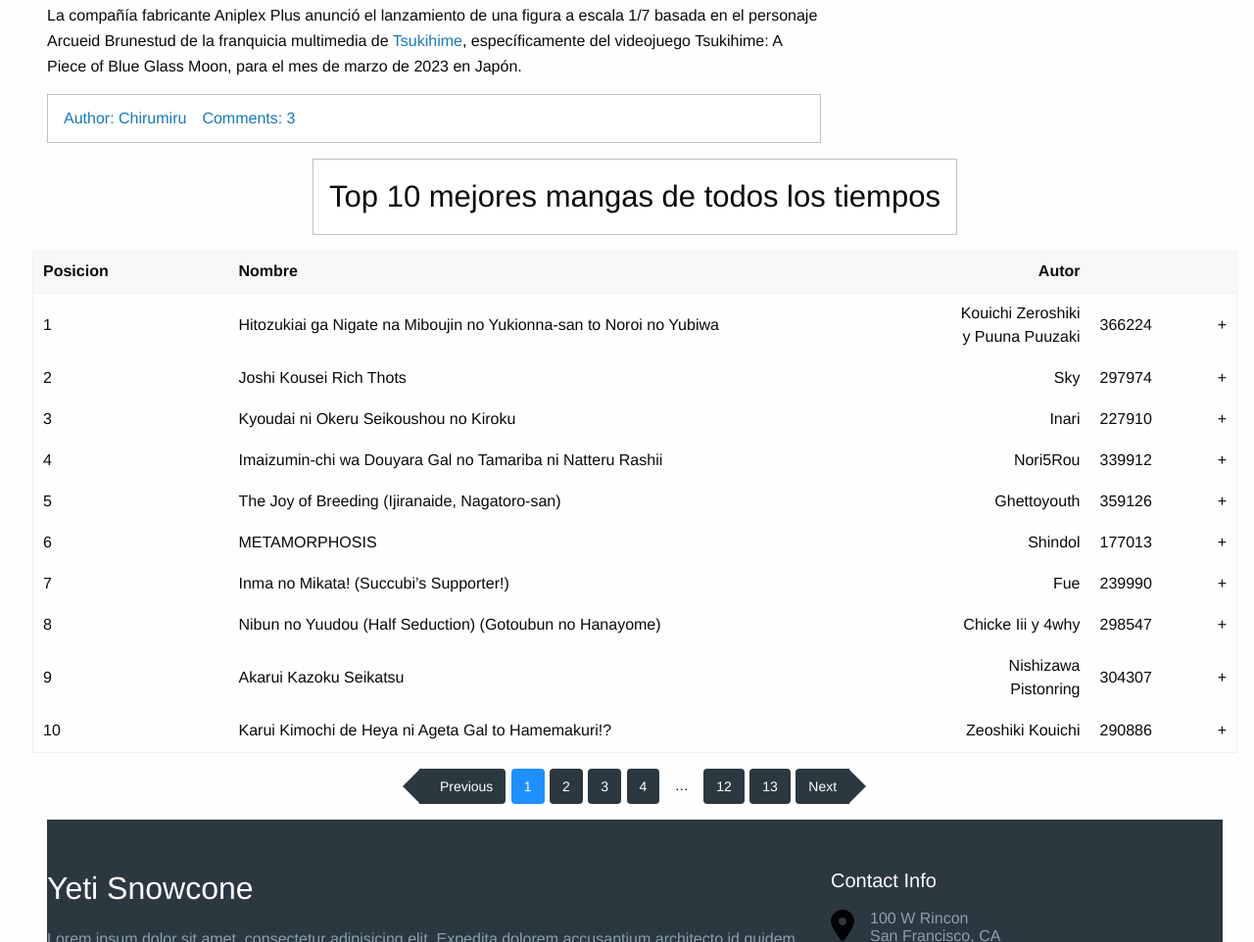
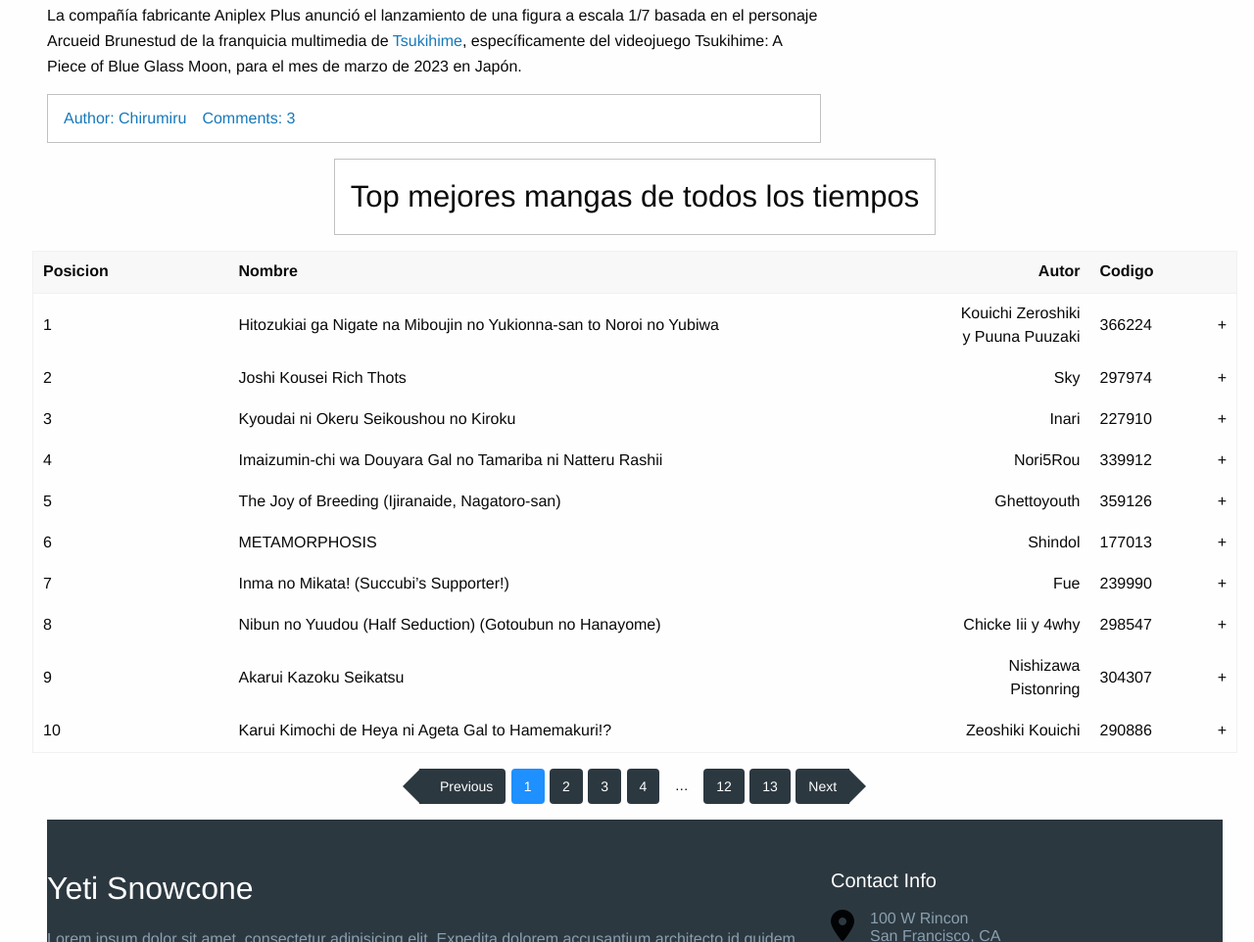
Before and after one commit to SamaAxl/Foundation, a plain HTML site: page index.html in a window 1280 px wide. Shown: the part 3617-4579 px from the top of the page at 98% size. Drawn offline with nearby package versions, Linux system fonts and the light colour scheme; a script that the page names is missing.

Commit message:
el diablo anda suelto

```diff
--- a/index.html
+++ b/index.html
@@ -323,14 +323,14 @@
   </ul>
 
 
-<h3 class="callout float-center">Top 10 mejores mangas de todos los tiempos</h3>
+<h3 class="callout float-center">Top mejores mangas de todos los tiempos</h3>
   <table class="table">
     <thead>
       <tr class="table-expand-row">
         <th width="200">Posicion</th>
         <th>Nombre</th>
         <th class="text-right" width="150">Autor</th>
-        <th width="150"></th>
+        <th width="150">Codigo</th>
       </tr>
     </thead>
     <tbody>
```
